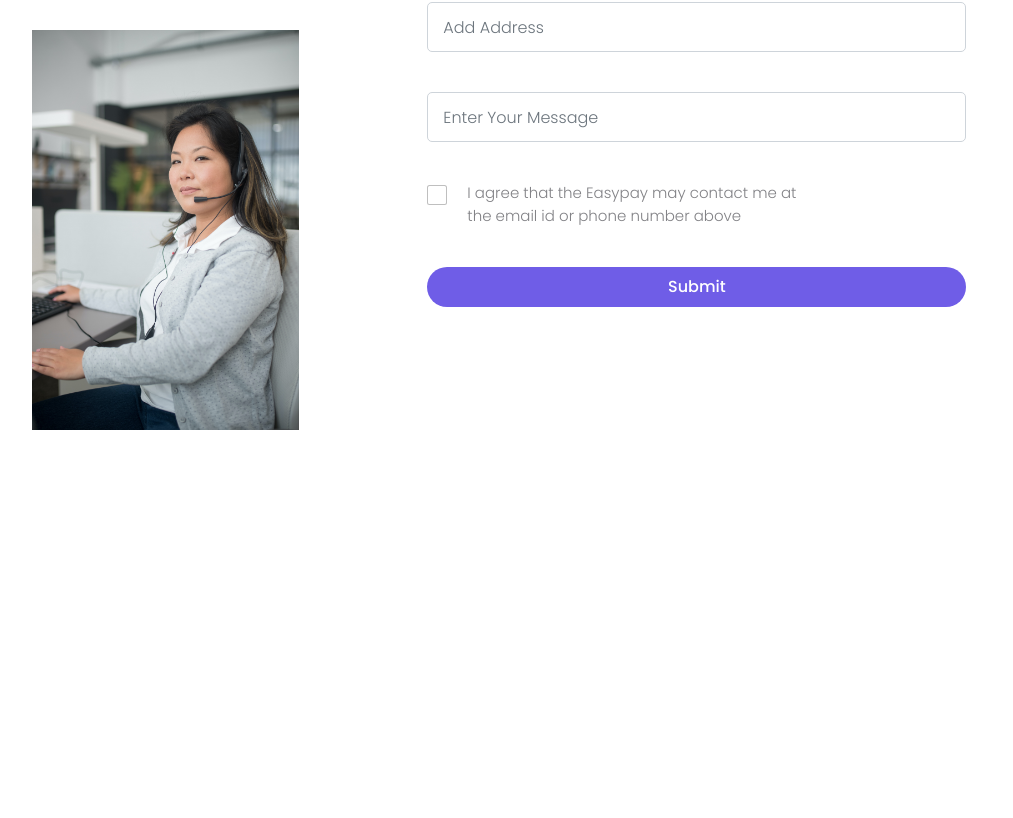
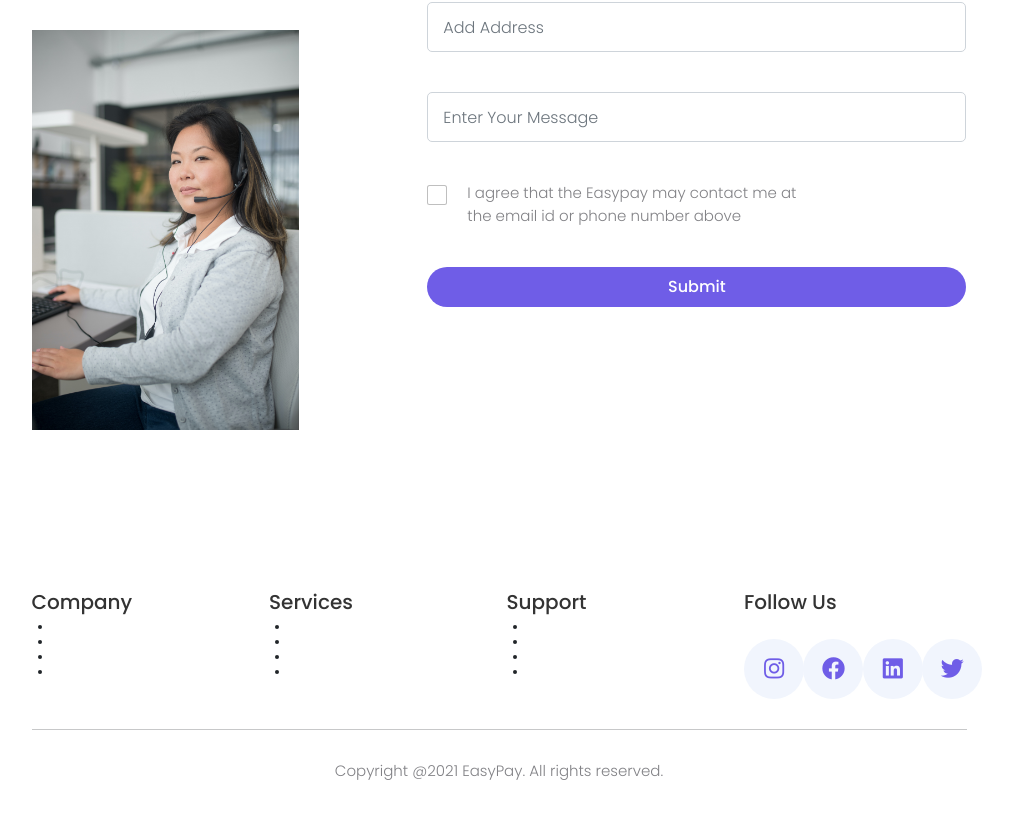
Before and after one commit to codeKAMAT/KamatPay, a React (Create React App) app: page / in a window 1280 px wide. Shown: the part 3349-4167 px from the top of the page, without its empty margins (141-1154 px from the left). Before the commit the page ends 3939 px from the top, so only its background shows below. Built offline with nearby package versions, Linux system fonts and the light colour scheme.

Commit message:
adding Footer.js component

```diff
--- a/src/App.js
+++ b/src/App.js
@@ -5,6 +5,7 @@
 import AboutUs from './AboutUs'
 import Services from './Services'
 import Contact from './Contact'
+import Footer from './Footer'
 const App = () => {
   return (
     <>
@@ -14,6 +15,7 @@
       <AboutUs/>
       <Services/>
       <Contact/>
+      <Footer/>
     </>
   )
 }
--- /dev/null
+++ b/src/Footer.js
@@ -0,0 +1,103 @@
+import React from 'react'
+
+const Footer = () => {
+    return (
+       <footer>
+           <div className='container'>
+               <div className="row">
+                   <div className="col-12 col-lg-10 mx-auto">
+                        <div className="row">
+                            <div className="col-6 col-lg-3">
+                                <h2>Company</h2>
+                                <ul>
+                                    <li>
+                                        <a href="#">About</a>
+                                    </li>
+                                    <li>
+                                        <a href="#">About</a>
+                                    </li>
+                                    <li>
+                                        <a href="#">About</a>
+                                    </li>
+                                    <li>
+                                        <a href="#">About</a>
+                                    </li>
+
+                                </ul>
+                            </div>
+                            <div className="col-6 col-lg-3">
+                                <h2>Services</h2>
+                                <ul>
+                                    <li>
+                                        <a href="#">About</a>
+                                    </li>
+                                    <li>
+                                        <a href="#">About</a>
+                                    </li>
+                                    <li>
+                                        <a href="#">About</a>
+                                    </li>
+                                    <li>
+                                        <a href="#">About</a>
+                                    </li>
+
+                                </ul>
+                            </div>
+                            <div className="col-6 col-lg-3">
+                                <h2>Support</h2>
+                                <ul>
+                                    <li>
+                                        <a href="#">About</a>
+                                    </li>
+                                    <li>
+                                        <a href="#">About</a>
+                                    </li>
+                                    <li>
+                                        <a href="#">About</a>
+                                    </li>
+                                    <li>
+                                        <a href="#">About</a>
+                                    </li>
+
+                                </ul>
+                            </div>
+                            <div className="col-6 col-lg-3">
+                                <h2>Follow Us</h2>
+                                <div className="row">
+                                    <div className="col-3 mx-auto">
+                                        <a href="#">
+                                            <i className='fab fa-instagram fontawesome-style'></i>
+                                        </a>
+                                    </div>
+                                    <div className="col-3 mx-auto">
+                                        <a href="#">
+                                            <i className='fab fa-facebook fontawesome-style'></i>
+                                        </a>
+                                    </div>
+                                    <div className="col-3 mx-auto">
+                                        <a href="#">
+                                            <i className='fab fa-linkedin fontawesome-style'></i>
+                                        </a>
+                                    </div>
+                                    <div className="col-3 mx-auto">
+                                        <a href="#">
+                                            <i className='fab fa-twitter fontawesome-style'></i>
+                                        </a>
+                                    </div>
+                                </div>
+                            </div>
+                        </div>
+                        <hr />
+                        <div className="mt-5">
+                            <p className="main-hero-para text-center w-100">
+                                Copyright @2021 EasyPay. All rights reserved.
+                            </p>
+                        </div>
+                   </div>
+               </div>
+           </div>
+       </footer>
+)
+}
+
+export default Footer
```
